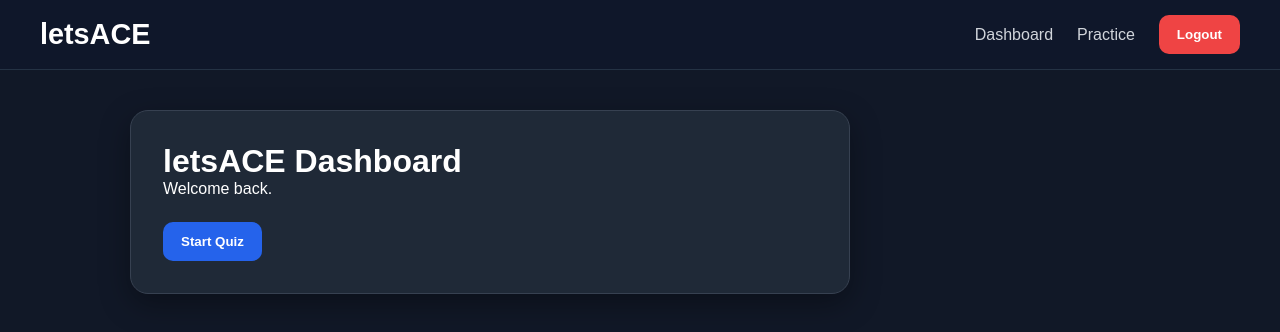
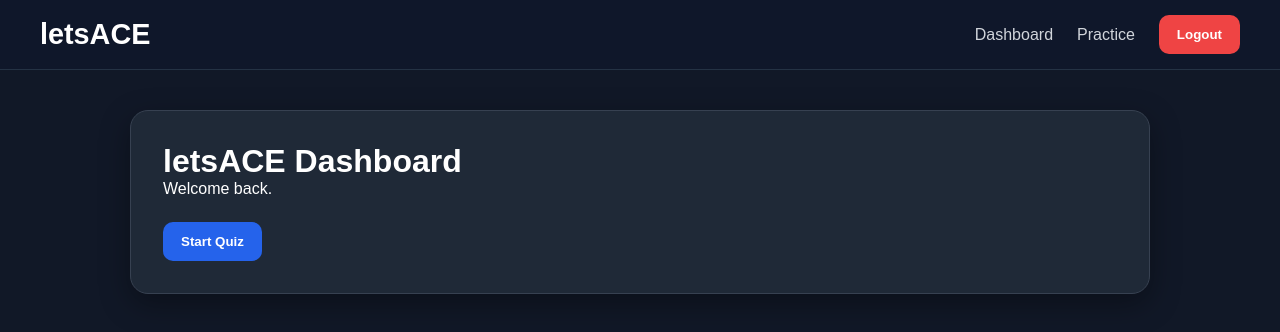
Before and after one commit to Harris-Cabrera/letsACE, a React (Vite) app in the folder frontend/: page /dashboard in a window 1280 px wide. Shown: the top 332 px of the page. Built offline with nearby package versions, Linux system fonts and the light colour scheme; sample sign-in values are in the browser's storage.

Commit message:
implemented progress bar component

```diff
--- a/frontend/src/App.jsx
+++ b/frontend/src/App.jsx
@@ -1,6 +1,8 @@
 import { BrowserRouter, Route, Routes } from "react-router-dom";
+import "./styles/card.css";
 import "./styles/globals.css";
 import "./styles/layout.css";
+import "./styles/progress.css";
 
 import Dashboard from "./pages/Dashboard";
 import Login from "./pages/Login";
--- /dev/null
+++ b/frontend/src/components/ProgressBard.jsx
@@ -0,0 +1,14 @@
+function ProgressBar({ current, total }) {
+    const percent = (current / total) * 100;
+
+    return (
+        <div className="progress-container">
+            <div
+                className="progress-fill"
+                style={{ width: `${percent}%` }}
+            ></div>
+        </div>
+    );
+}
+
+export default ProgressBar;
--- a/frontend/src/pages/Dashboard.jsx
+++ b/frontend/src/pages/Dashboard.jsx
@@ -1,6 +1,6 @@
 import { useEffect } from "react";
 import { useNavigate } from "react-router-dom";
-
+import Card from "../components/Card";
 import Layout from "../components/Layout";
 
 
@@ -22,7 +22,7 @@ function Dashboard() {
 
   return (
     <Layout>
-      <div className="card" style={{ width: "100%", maxWidth: "720px" }}>
+      <Card className="dashboard-card">
         <h1>letsACE Dashboard</h1>
         <p>Welcome back.</p>
 
@@ -30,7 +30,7 @@ function Dashboard() {
           <button onClick={() => navigate("/quiz")}>Start Quiz</button>
 
         </div>
-      </div>
+      </Card>
     </Layout>
   );
 }
--- a/frontend/src/pages/Quiz.jsx
+++ b/frontend/src/pages/Quiz.jsx
@@ -1,7 +1,9 @@
 import axios from "axios";
 import { useEffect, useState } from "react";
 import { useNavigate } from "react-router-dom";
+import Card from "../components/Card";
 import Layout from "../components/Layout";
+import ProgressBar from "../components/ProgressBard";
 
 function Quiz() {
     const navigate = useNavigate();
@@ -93,11 +95,15 @@ function Quiz() {
 
     return (
         <Layout>
-            <div className="card">
+            <Card className="quiz-card">
                 <h1>Quiz</h1>
 
                 <p>
                     Question {currentIndex + 1} of {questions.length}
+                    <ProgressBar
+                        current={currentIndex + 1}
+                        total={questions.length}
+                    />
                 </p>
 
                 <p>Domain: {question.domain}</p>
@@ -127,7 +133,7 @@ function Quiz() {
                 <button onClick={handleNext} disabled={!selectedAnswer}>
                     {currentIndex + 1 === questions.length ? "Submit Quiz" : "Next"}
                 </button>
-            </div>
+            </Card>
         </Layout>
     );
 }
--- /dev/null
+++ b/frontend/src/styles/card.css
@@ -0,0 +1,7 @@
+.card {
+  background: var(--surface);
+  border: 1px solid var(--border);
+  border-radius: var(--radius);
+  padding: 32px;
+  box-shadow: var(--shadow);
+}
--- /dev/null
+++ b/frontend/src/styles/progress.css
@@ -0,0 +1,14 @@
+.progress-container {
+    width: 100%;
+    height: 12px;
+    background: #374151;
+    border-radius: 999px;
+    overflow: hidden;
+    margin: 20px 0;
+}
+
+.progress-fill {
+    height: 100%;
+    background: var(--primary);
+    transition: width 0.3s ease;
+}
```
